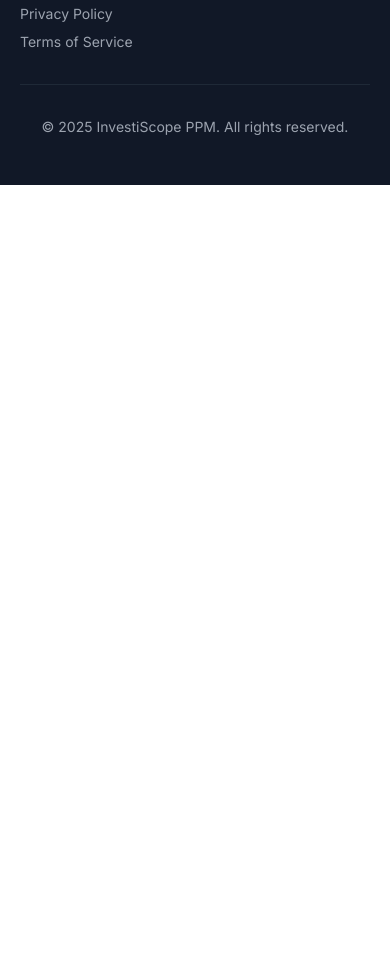
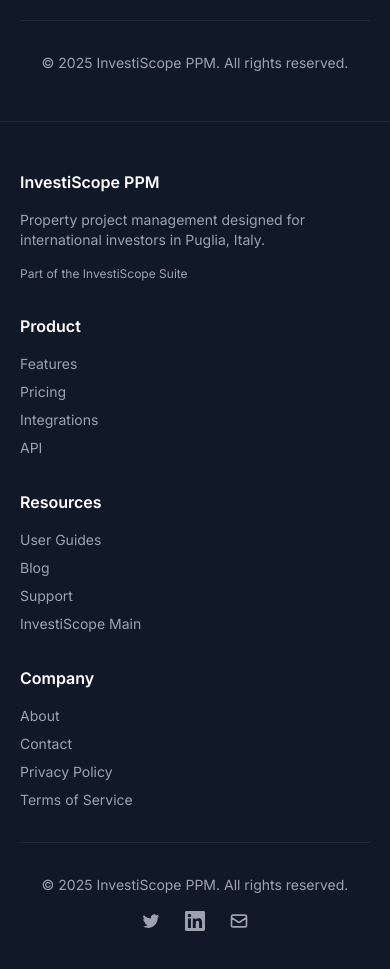
Before and after one commit to Geppix140269/investiscope-ppm, a Next.js app: page / in a window 390 px wide. Shown: the part 7860-8829 px from the top of the page. Before the commit the page ends 8045 px from the top, so only its background shows below. Built offline with nearby package versions, Linux system fonts and the light colour scheme; no server answers.

Commit message:
Update layout.tsx

```diff
--- a/app/layout.tsx
+++ b/app/layout.tsx
@@ -6,8 +6,45 @@ import Navigation from './components/navigation'
 const inter = Inter({ subsets: ['latin'] })
 
 export const metadata: Metadata = {
-  title: 'InvestiScope PPM - Property Project Management',
-  description: 'Professional property project management for Puglia investors',
+  title: 'InvestiScope PPM - Property Project Management for Puglia',
+  description: 'Professional property project management platform for international investors in Puglia, Italy. Track properties, manage renovations, and maximize Mini PIA grants.',
+  keywords: 'property management puglia, italian property investment, mini pia grants, puglia real estate, property project management',
+  authors: [{ name: 'InvestiScope' }],
+  openGraph: {
+    title: 'InvestiScope PPM - Property Project Management',
+    description: 'Manage your Puglia property investments with professional tools and grant integration',
+    url: 'https://ppm.investiscope.net',
+    siteName: 'InvestiScope PPM',
+    images: [
+      {
+        url: '/og-image.jpg',
+        width: 1200,
+        height: 630,
+        alt: 'InvestiScope Property Project Management',
+      },
+    ],
+    locale: 'en_US',
+    type: 'website',
+  },
+  twitter: {
+    card: 'summary_large_image',
+    title: 'InvestiScope PPM - Property Project Management',
+    description: 'Professional tools for Puglia property investors',
+    images: ['/og-image.jpg'],
+  },
+  robots: {
+    index: true,
+    follow: true,
+    googleBot: {
+      index: true,
+      follow: true,
+      'max-video-preview': -1,
+      'max-image-preview': 'large',
+      'max-snippet': -1,
+    },
+  },
+  viewport: 'width=device-width, initial-scale=1',
+  themeColor: '#6366f1',
 }
 
 export default function RootLayout({
@@ -16,12 +53,112 @@ export default function RootLayout({
   children: React.ReactNode
 }) {
   return (
-    <html lang="en">
-      <body className={inter.className}>
+    <html lang="en" className="scroll-smooth">
+      <head>
+        {/* Favicon */}
+        <link rel="icon" href="/favicon.ico" />
+        <link rel="apple-touch-icon" sizes="180x180" href="/apple-touch-icon.png" />
+        <link rel="icon" type="image/png" sizes="32x32" href="/favicon-32x32.png" />
+        <link rel="icon" type="image/png" sizes="16x16" href="/favicon-16x16.png" />
+
+        {/* Preconnect to external domains */}
+        <link rel="preconnect" href="https://fonts.googleapis.com" />
+        <link rel="preconnect" href="https://fonts.gstatic.com" crossOrigin="anonymous" />
+      </head>
+      <body className={`${inter.className} antialiased`}>
+        {/* Navigation */}
         <Navigation />
-        <main className="pt-16">
+
+        {/* Main Content */}
+        <main className="min-h-screen">
           {children}
         </main>
+
+        {/* Footer */}
+        <footer className="bg-gray-900 text-gray-400 py-12 border-t border-gray-800">
+          <div className="max-w-7xl mx-auto px-5">
+            <div className="grid grid-cols-1 md:grid-cols-4 gap-8">
+              {/* Company Info */}
+              <div>
+                <h3 className="text-white font-semibold mb-4">InvestiScope PPM</h3>
+                <p className="text-sm mb-4">
+                  Property project management designed for international investors in Puglia, Italy.
+                </p>
+                <p className="text-xs">Part of the InvestiScope Suite</p>
+              </div>
+
+              {/* Product Links */}
+              <div>
+                <h4 className="text-white font-semibold mb-4">Product</h4>
+                <ul className="space-y-2 text-sm">
+                  <li><a href="/features" className="hover:text-white transition-colors">Features</a></li>
+                  <li><a href="/pricing" className="hover:text-white transition-colors">Pricing</a></li>
+                  <li><a href="/integrations" className="hover:text-white transition-colors">Integrations</a></li>
+                  <li><a href="/api" className="hover:text-white transition-colors">API</a></li>
+                </ul>
+              </div>
+
+              {/* Resources */}
+              <div>
+                <h4 className="text-white font-semibold mb-4">Resources</h4>
+                <ul className="space-y-2 text-sm">
+                  <li><a href="/guides" className="hover:text-white transition-colors">User Guides</a></li>
+                  <li><a href="/blog" className="hover:text-white transition-colors">Blog</a></li>
+                  <li><a href="/support" className="hover:text-white transition-colors">Support</a></li>
+                  <li><a href="https://investiscope.net" className="hover:text-white transition-colors">InvestiScope Main</a></li>
+                </ul>
+              </div>
+
+              {/* Company */}
+              <div>
+                <h4 className="text-white font-semibold mb-4">Company</h4>
+                <ul className="space-y-2 text-sm">
+                  <li><a href="/about" className="hover:text-white transition-colors">About</a></li>
+                  <li><a href="/contact" className="hover:text-white transition-colors">Contact</a></li>
+                  <li><a href="/privacy" className="hover:text-white transition-colors">Privacy Policy</a></li>
+                  <li><a href="/terms" className="hover:text-white transition-colors">Terms of Service</a></li>
+                </ul>
+              </div>
+            </div>
+
+            {/* Bottom Bar */}
+            <div className="border-t border-gray-800 mt-8 pt-8 flex flex-col md:flex-row justify-between items-center">
+              <p className="text-sm">&copy; 2025 InvestiScope PPM. All rights reserved.</p>
+              <div className="flex items-center gap-6 mt-4 md:mt-0">
+                <a href="https://twitter.com/investiscope" className="hover:text-white transition-colors">
+                  <svg className="w-5 h-5" fill="currentColor" viewBox="0 0 24 24">
+                    <path d="M8.29 20.251c7.547 0 11.675-6.253 11.675-11.675 0-.178 0-.355-.012-.53A8.348 8.348 0 0022 5.92a8.19 8.19 0 01-2.357.646 4.118 4.118 0 001.804-2.27 8.224 8.224 0 01-2.605.996 4.107 4.107 0 00-6.993 3.743 11.65 11.65 0 01-8.457-4.287 4.106 4.106 0 001.27 5.477A4.072 4.072 0 012.8 9.713v.052a4.105 4.105 0 003.292 4.022 4.095 4.095 0 01-1.853.07 4.108 4.108 0 003.834 2.85A8.233 8.233 0 012 18.407a11.616 11.616 0 006.29 1.84" />
+                  </svg>
+                </a>
+                <a href="https://linkedin.com/company/investiscope" className="hover:text-white transition-colors">
+                  <svg className="w-5 h-5" fill="currentColor" viewBox="0 0 24 24">
+                    <path d="M20.447 20.452h-3.554v-5.569c0-1.328-.027-3.037-1.852-3.037-1.853 0-2.136 1.445-2.136 2.939v5.667H9.351V9h3.414v1.561h.046c.477-.9 1.637-1.85 3.37-1.85 3.601 0 4.267 2.37 4.267 5.455v6.286zM5.337 7.433c-1.144 0-2.063-.926-2.063-2.065 0-1.138.92-2.063 2.063-2.063 1.14 0 2.064.925 2.064 2.063 0 1.139-.925 2.065-2.064 2.065zm1.782 13.019H3.555V9h3.564v11.452zM22.225 0H1.771C.792 0 0 .774 0 1.729v20.542C0 23.227.792 24 1.771 24h20.451C23.2 24 24 23.227 24 22.271V1.729C24 .774 23.2 0 22.222 0h.003z"/>
+                  </svg>
+                </a>
+                <a href="mailto:info@investiscope.net" className="hover:text-white transition-colors">
+                  <svg className="w-5 h-5" fill="none" stroke="currentColor" viewBox="0 0 24 24">
+                    <path strokeLinecap="round" strokeLinejoin="round" strokeWidth={2} d="M3 8l7.89 5.26a2 2 0 002.22 0L21 8M5 19h14a2 2 0 002-2V7a2 2 0 00-2-2H5a2 2 0 00-2 2v10a2 2 0 002 2z" />
+                  </svg>
+                </a>
+              </div>
+            </div>
+          </div>
+        </footer>
+
+        {/* Scripts */}
+        <script
+          dangerouslySetInnerHTML={{
+            __html: `
+              // Add smooth scroll behavior
+              document.documentElement.style.scrollBehavior = 'smooth';
+
+              // Add loading animation
+              window.addEventListener('load', function() {
+                document.body.classList.add('loaded');
+              });
+            `,
+          }}
+        />
       </body>
     </html>
   )
```
